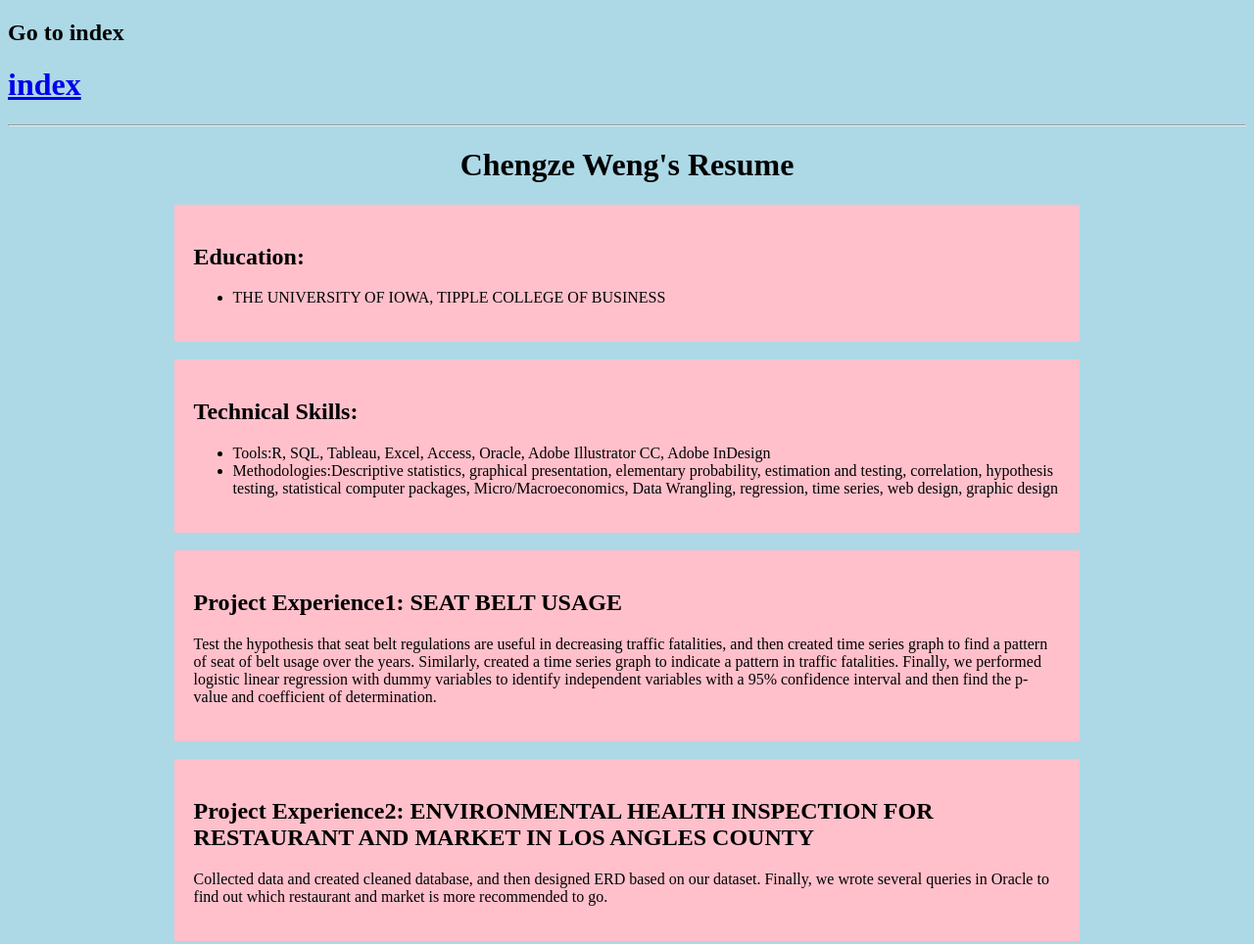
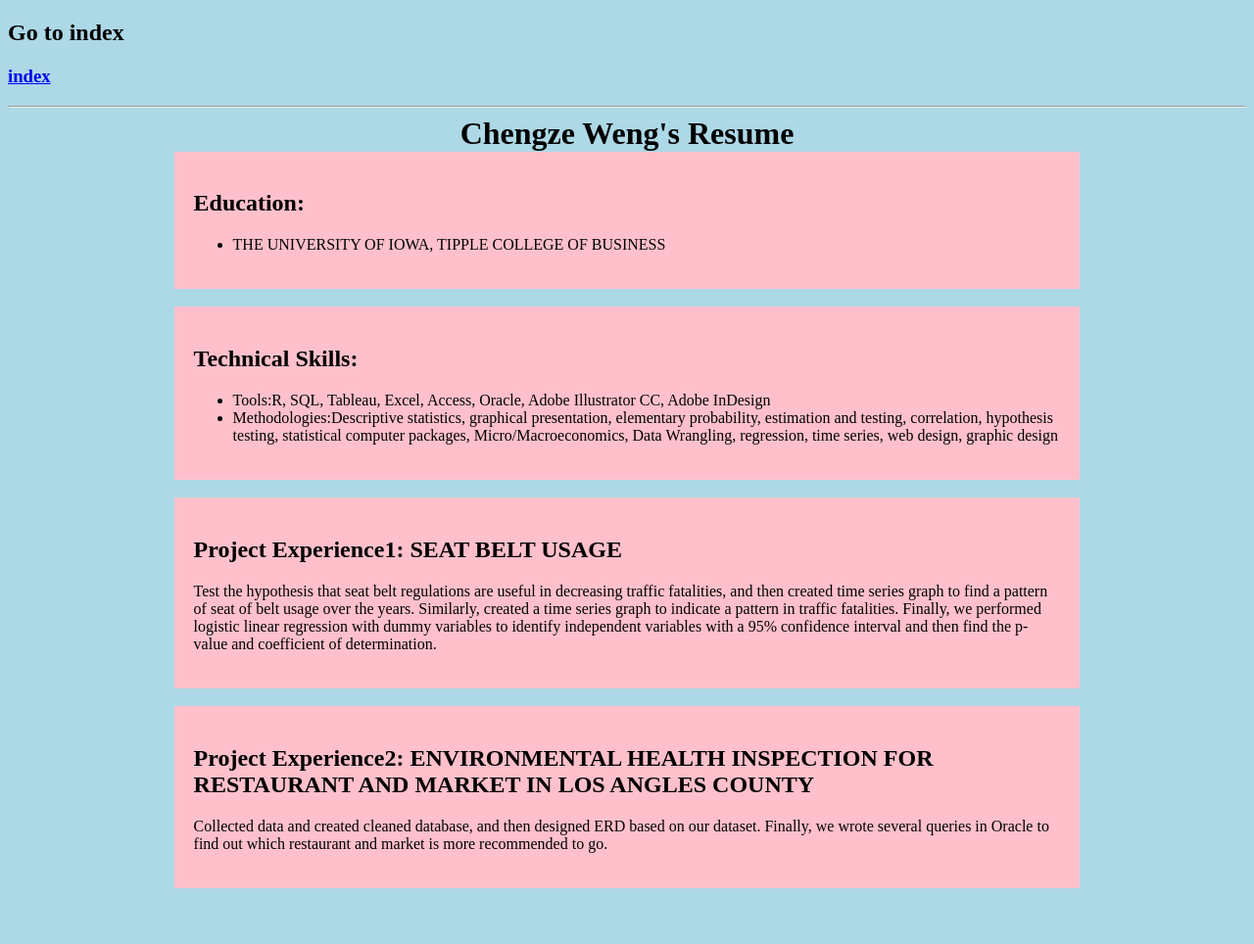
Before and after one commit to cweng1/HW2, a plain HTML site: page resume.html in a window 1280 px wide. Shown: the whole page at 98% size. After the commit the page ends 915 px from the top, so only its background shows below. Drawn offline with Linux system fonts and the light colour scheme.

Commit message:
edited version

```diff
--- a/resume.html
+++ b/resume.html
@@ -1,16 +1,16 @@
 <!DOCTYPE html>
 <html lang="en">
-<link rel="stylesheet" type="text/css" href="resumestylesheet.css" />
   <head>
     <meta charset="utf-8">
     <title>Resume</title>
+	<link rel="stylesheet" type="text/css" href="resumestylesheet.css" />
 </head>
 
   <body>
     <h2>Go to index</h2>
-    <h1><a href="index.html">index</a></h1>
+    <h3><a href="index.html">index</a></h3>
 	<hr>
-	<center><h1>Chengze Weng's Resume</h1></center>
+	<h1>Chengze Weng's Resume</h1>
 	<div class="project">
 	<h2>Education:</h2>
 	<ul>
--- a/resumestylesheet.css
+++ b/resumestylesheet.css
@@ -1,2 +1,3 @@
 body{background-color:lightblue;}
 .project{background-color:pink;width:70%;margin:0 auto;padding:20px;text-align:left;}
+h1{margin:0 auto;left:0;right:0;text-align:center}
```
Also changed, not shown: index.html (+3 -3 lines).
